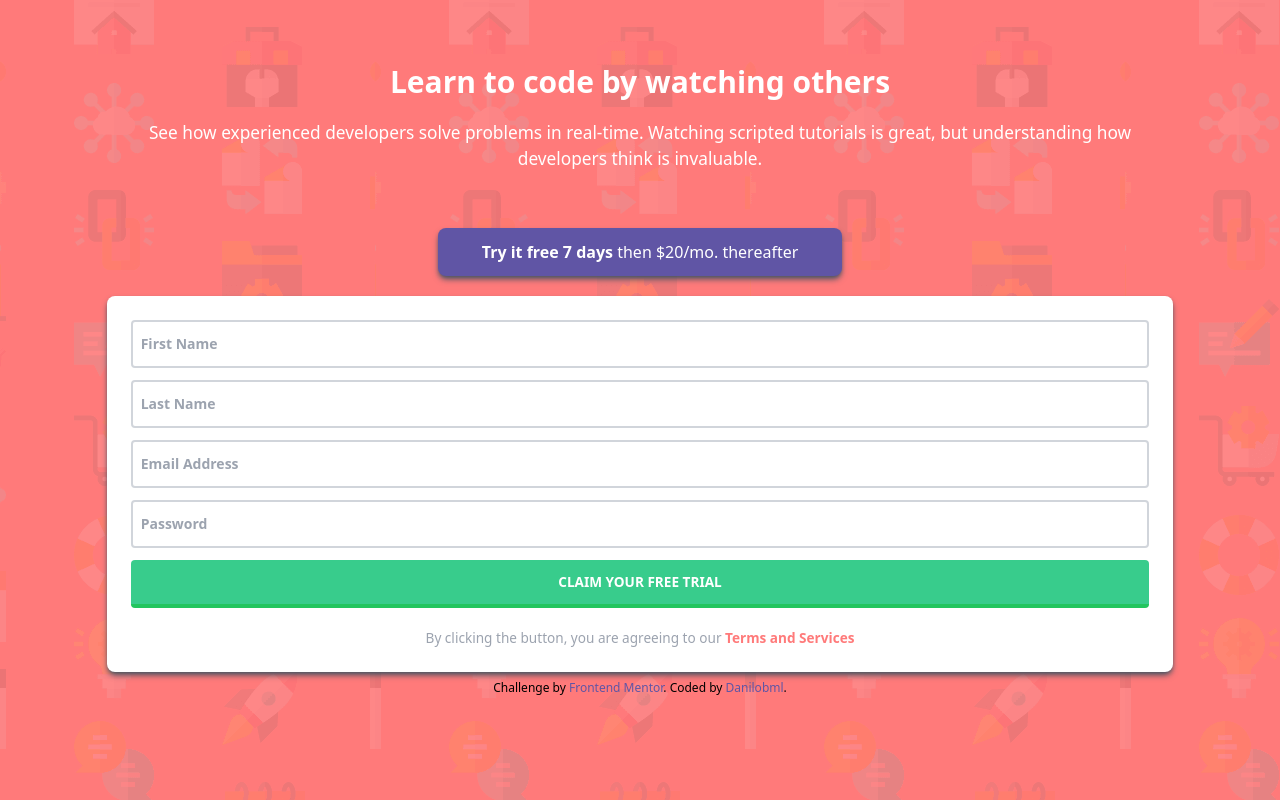
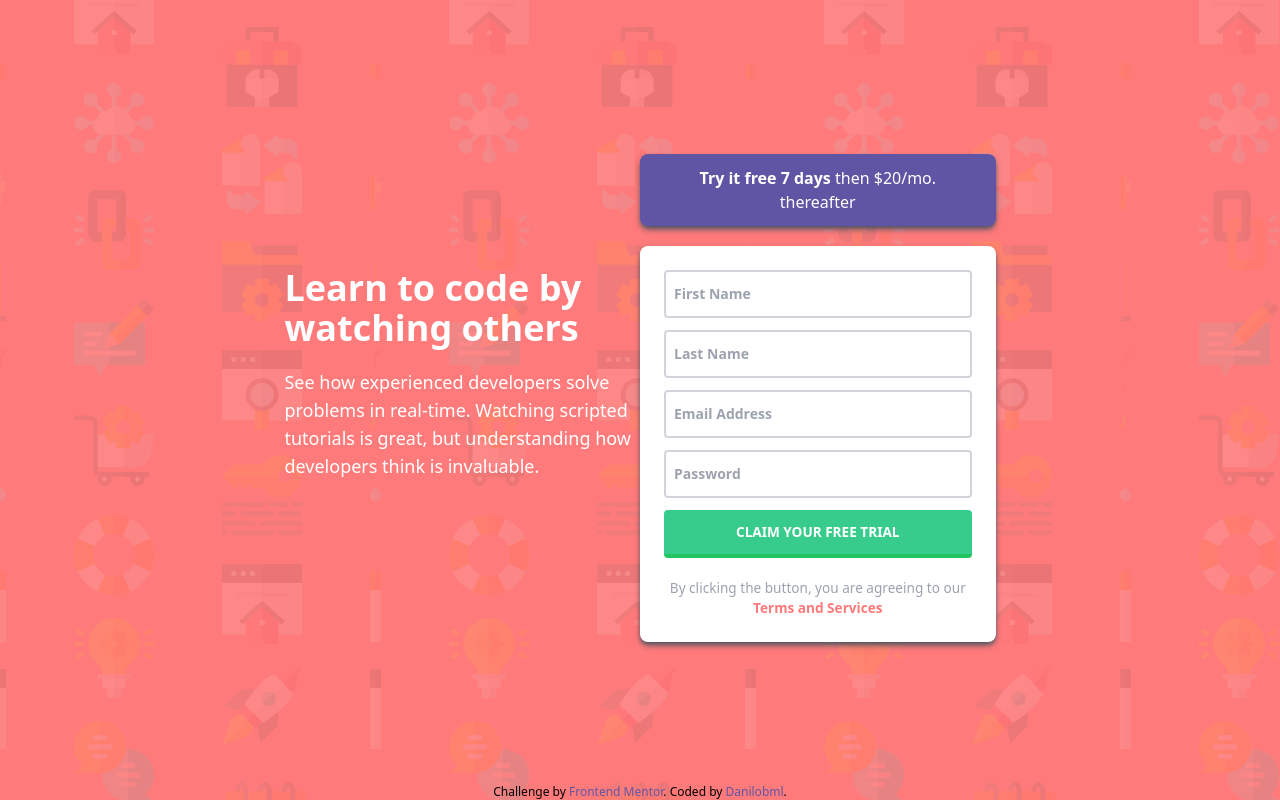
Before and after one commit to danilobml/fem-signup-form, a website: page index.html in a window 1280 px wide. Drawn offline with Linux system fonts and the light colour scheme.

Commit message:
final desktop

```diff
--- a/index.html
+++ b/index.html
@@ -13,11 +13,14 @@
     <link href="https://fonts.googleapis.com/css2?family=Poppins:wght@400;500;600;700&display=swap" rel="stylesheet" />
     <title>Frontend Mentor | Intro component with sign up form</title>
   </head>
-  <body class="bg-Reds" style="background-image: url('../images/bg-intro-mobile.png')">
-    <div class="container main flex flex-col justify-center items-center w-10/12 mx-auto my-auto text-center">
-      <h1 class="text-white text-3xl mt-16 my-auto font-bold">Learn to code by watching others</h1>
-      <h5 class="text-white text-lgm mt-5 mb-9">See how experienced developers solve problems in real-time. Watching scripted tutorials is great, but understanding how developers think is invaluable.</h5>
-      <button class="bg-Blues text-white py-3 px-11 rounded-lg my-5 shadow-md shadow-gray-600"><span class="font-bold">Try it free 7 days</span> <span class="font-light">then $20/mo. thereafter</span></button>
+  <body class="flex flex-col justify-center bg-Reds h-screen" style="background-image: url('../images/bg-intro-mobile.png')">
+    <div class="container main flex sm:flex-row flex-col justify-center items-center justify-items-center w-10/12 mx-auto my-auto">
+      <div class="texts sm:text-left text-center sm:w-4/12 sm:my-auto">
+        <h1 class="text-white sm:text-4xl text-3xl sm:my-auto mt-2 font-bold">Learn to code by watching others</h1>
+        <h5 class="text-white sm:text-lg text-lgm mt-5 mb-9">See how experienced developers solve problems in real-time. Watching scripted tutorials is great, but understanding how developers think is invaluable.</h5>
+      </div>
+      <div class="forms sm:w-4/12">
+        <button class="bg-Blues text-white py-3 px-11 rounded-lg my-5 shadow-md shadow-gray-600 w-full"><span class="font-bold">Try it free 7 days</span> <span class="font-light">then $20/mo. thereafter</span></button>
         <div class="form-container w-full bg-white rounded-lg p-6 shadow-md shadow-gray-600 mb-2">
           <form name="myForm">
             <div style="position: relative">
@@ -38,12 +41,12 @@
             </div>
           </form>
           <button class="claim-button w-full mt-3 bg-Greens hover:bg-green-300 text-white text-sm font-semibold py-3 px-5 border-b-4 border-green-500 hover:border-green-400 rounded text-ms my-2">CLAIM YOUR FREE TRIAL</button>
-        <p class="text-ms mt-3"><span class="font-light text-gray-400">By clicking the button, you are agreeing to our </span><a class="text-Reds font-bold" href="#">Terms and Services</a></p>
+          <p class="text-ms mt-3 text-center"><span class="font-light text-gray-400">By clicking the button, you are agreeing to our </span><a class="text-Reds font-bold" href="#">Terms and Services</a></p>
         </div>
-
-      <footer>
+      </div>
+    </div>
+    <footer class="mx-auto text-center items-end">
       <p class="text-xs">Challenge by <a class="text-Blues" href="https://www.frontendmentor.io?ref=challenge" target="_blank">Frontend Mentor</a>. Coded by <a class="text-Blues" href="#">Danilobml</a>.</p>
     </footer>
-    </div>
   </body>
 </html>
```
Also changed, not shown: README-template.md (deleted), README.md, dist/output.css, images/desktop-active.png (added), images/desktop.png (added), images/mobile.png (added). Lines whose indentation alone changed are shown as unchanged.
